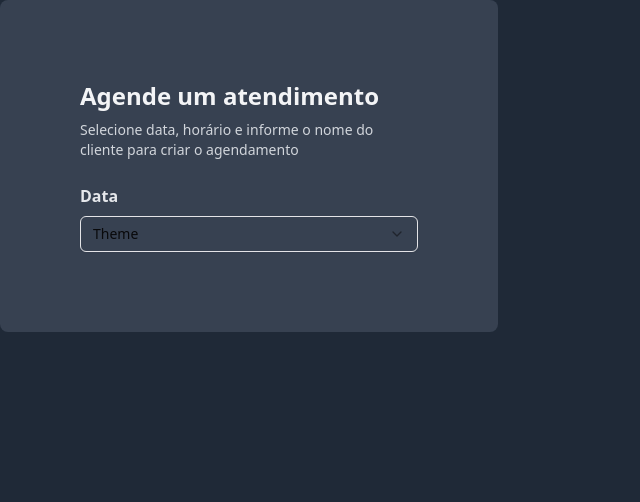
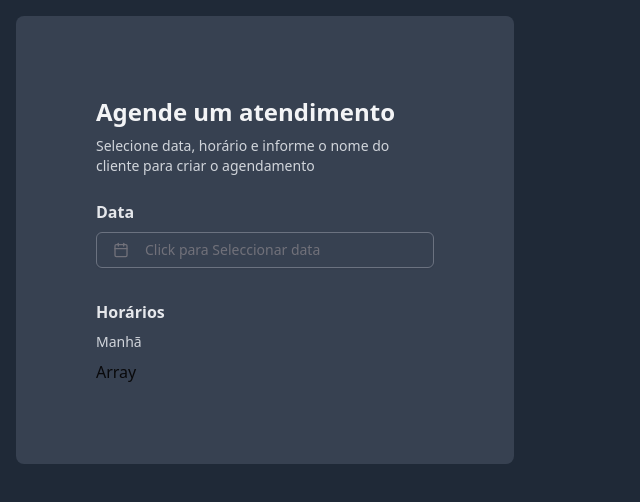
Before and after one commit to cesar7722a/Plataforma-de-agendamento, a React (Vite) app: page / in a window 1280 px wide. Shown: the top 502 px of the page, without its empty margins (0-640 px from the left). Built offline with nearby package versions, Linux system fonts and the light colour scheme.

Commit message:
feat:add new arquivo

```diff
--- a/index.html
+++ b/index.html
@@ -12,7 +12,7 @@
     />
     <title>Plataforma De Agendamento</title>
   </head>
-  <body class="bg-gray-800">
+  <body class="bg-gray-800 p-4">
     <div id="root"></div>
     <script type="module" src="/src/main.tsx"></script>
   </body>
--- a/src/App.tsx
+++ b/src/App.tsx
@@ -1,10 +1,4 @@
-import {
-  Select,
-  SelectContent,
-  SelectItem,
-  SelectTrigger,
-  SelectValue,
-} from "@/components/ui/select";
+import { DatePickerDemo } from "./components/date-picker-demo";
 
 export function App() {
   return (
@@ -19,20 +13,25 @@ export function App() {
             agendamento
           </h2>
         </div>
+
         <div className="space-y-8">
-          <span className="space-y-2">
-            <h3 className="font-bold text-gray-200">Data</h3>
-            <Select>
-              <SelectTrigger className="w-full">
-                <SelectValue placeholder="Theme" />
-              </SelectTrigger>
-              <SelectContent>
-                <SelectItem value="light">Light</SelectItem>
-                <SelectItem value="dark">Dark</SelectItem>
-                <SelectItem value="system">System</SelectItem>
-              </SelectContent>
-            </Select>
-          </span>
+          <div className="space-y-8">
+            <span className="space-y-2">
+              <h3 className="font-bold text-gray-200">Data</h3>
+              <DatePickerDemo />
+            </span>
+          </div>
+          <div>
+            <div className="space-y-8">
+              <span className="space-y-2">
+                <h3 className="font-bold text-gray-200">Horários</h3>
+                <div className="space-y-2">
+                  <h4 className="text-gray-300 text-sm ">Manhã</h4>
+                  <div>Array</div>
+                </div>
+              </span>
+            </div>
+          </div>
         </div>
       </div>
       <div></div>
--- /dev/null
+++ b/src/components/date-picker-demo.tsx
@@ -0,0 +1,46 @@
+import * as React from "react";
+import { format } from "date-fns";
+import { Calendar as CalendarIcon } from "lucide-react";
+
+import { cn } from "@/lib/utils";
+import { Button } from "@/components/ui/button";
+import { Calendar } from "@/components/ui/calendar";
+import {
+  Popover,
+  PopoverContent,
+  PopoverTrigger,
+} from "@/components/ui/popover";
+
+export function DatePickerDemo() {
+  const [date, setDate] = React.useState<Date>();
+
+  return (
+    <Popover>
+      <PopoverTrigger asChild>
+        <Button
+          variant={"outline"}
+          className={cn(
+            "w-full bg-transparent justify-start text-left text-gray-200 font-normal border border-gray-500 hover:bg-none",
+            !date && "text-muted-foreground"
+          )}
+        >
+          <CalendarIcon className="mr-2 h-4 w-4" />
+          {date ? (
+            format(date, "PPP")
+          ) : (
+            <span>Click para Seleccionar data</span>
+          )}
+        </Button>
+      </PopoverTrigger>
+      <PopoverContent className="w-auto p-0">
+        <Calendar
+          className="w-full bg-gray-600 rounded-lg border-1 border-gray-500"
+          mode="single"
+          selected={date}
+          onSelect={setDate}
+          initialFocus
+        />
+      </PopoverContent>
+    </Popover>
+  );
+}
```
